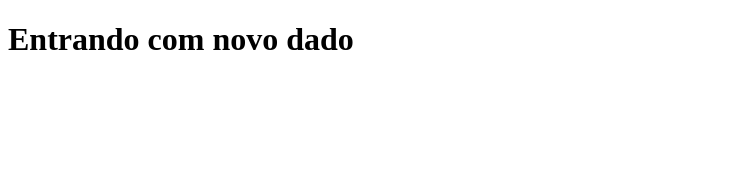
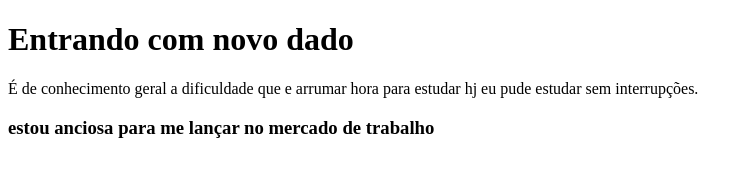
Before and after one commit to Shirleipssousa/estudando-teste0, a plain HTML site: page index.html in a window 1280 px wide. Shown: the whole page, without its empty margins (0-753 px from the left). Drawn offline with Linux system fonts and the light colour scheme.

Commit message:
Update index.html

```diff
--- a/index.html
+++ b/index.html
@@ -7,5 +7,10 @@
 </head>
 <body>
     <h1>Entrando com novo dado </h1>
+
+    <p>É de conhecimento geral a dificuldade que e arrumar hora para estudar
+        hj eu pude estudar sem interrupções.
+    </p>
+    <h3>estou anciosa para me lançar no mercado de trabalho </h3>
 </body>
 </html>
```
